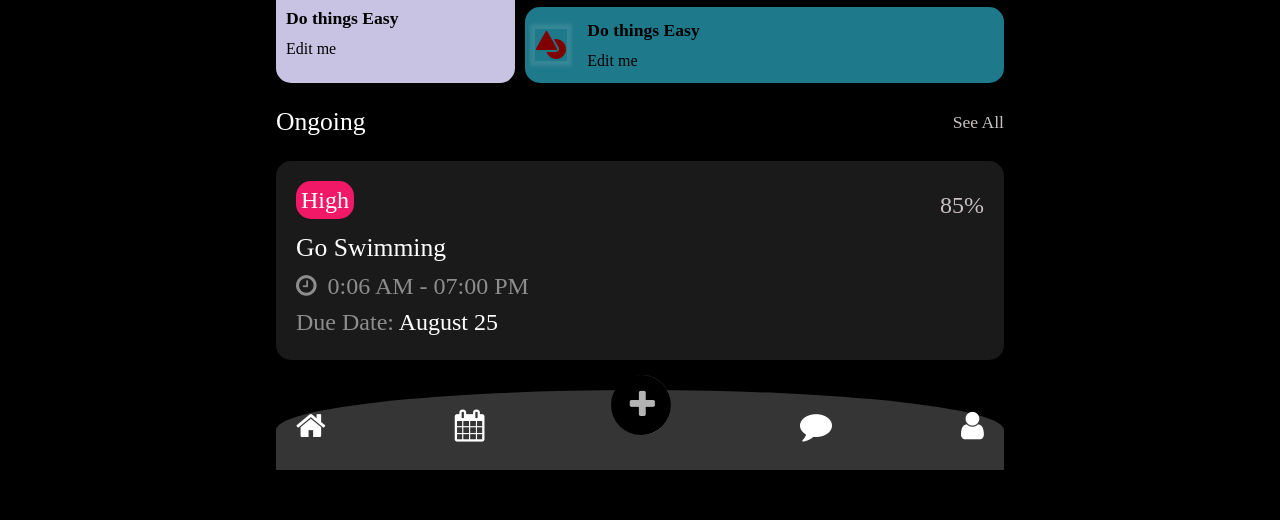
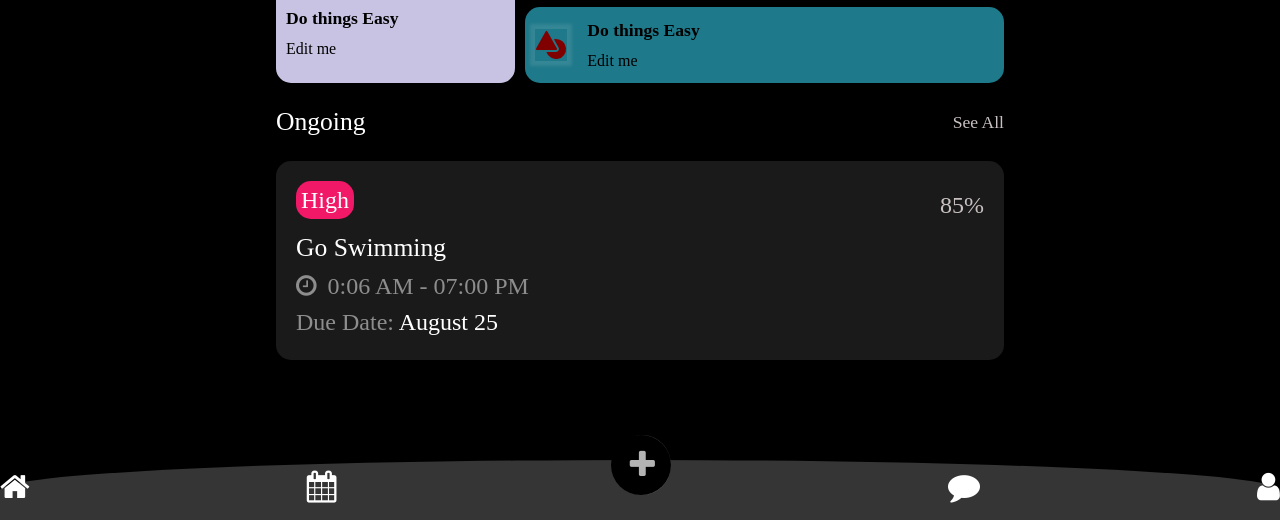
Before and after one commit to NicheP09/your-everyday-todo-app, a plain HTML site: page index.html in a window 1280 px wide. Shown: the part 280-800 px from the top of the page. Drawn offline with nearby package versions, Linux system fonts and the light colour scheme.

Commit message:
nav bar fixed to center

```diff
--- a/Styles/style.css
+++ b/Styles/style.css
@@ -167,7 +167,7 @@ ion-icon {
 }
 
 .ongoing-card-container {
-  margin-block: var(--padding-20)
+  margin-block: var(--padding-20);
 }
 
 .ongoing-card {
@@ -175,6 +175,7 @@ ion-icon {
  font-size: var(--fts-norm);
  padding: var(--padding-20);
  border-radius: var(--bdr-15);
+
 }
 
 
@@ -218,13 +219,16 @@ ion-icon {
     color: var(--clr-text-100b);
 }
 
+.nav-con {}
+
 nav {
-  padding-block: var(--padding-10);
-  padding-inline: var(--padding-20);
-  position: relative;
+
+  position: fixed;
+  bottom: 0;
+  right: 0;
+  left: 0;
   background: var(--clr-bg-1);
   border-radius: 50% 50% 0 0;
-  margin-top: var(--margin-30);
 }
 ul .fa {
    position: relative;
--- a/index.html
+++ b/index.html
@@ -77,9 +77,8 @@
       </div>
     </div>
     </div>
-
-
-    <nav>
+    <div class="nav-con">
+       <nav>
       <ul class="flex-1">
         <li><a href=""><i class="fa fa-home"></i></a></li>
         <li><a href=""> <i class="fa fa-calendar"></i></a></li>
@@ -88,7 +87,10 @@
         <li><a href=""><i class="fa fa-user"></i></a></li>
       </ul>
     </nav>
+    </div>
+
   </div>
+
 
 </body>
 </html>
```
